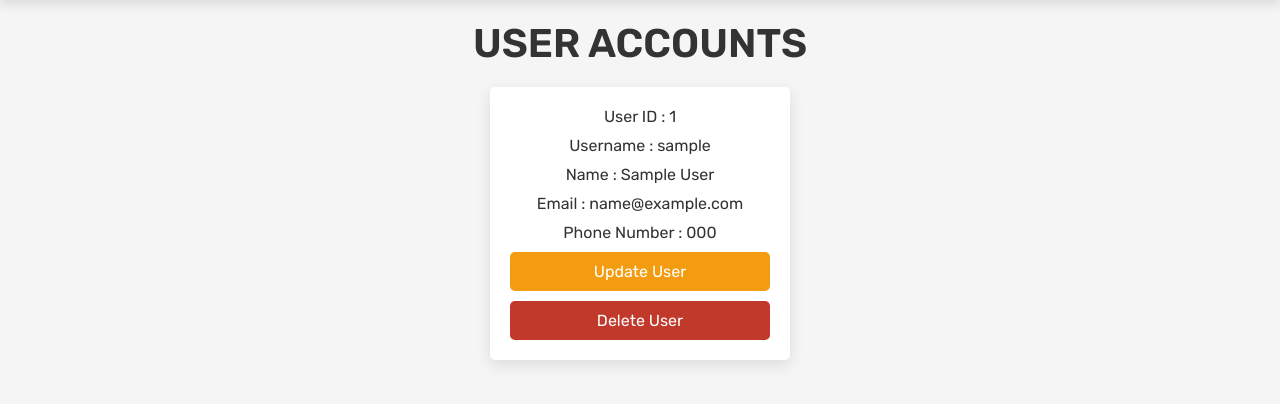
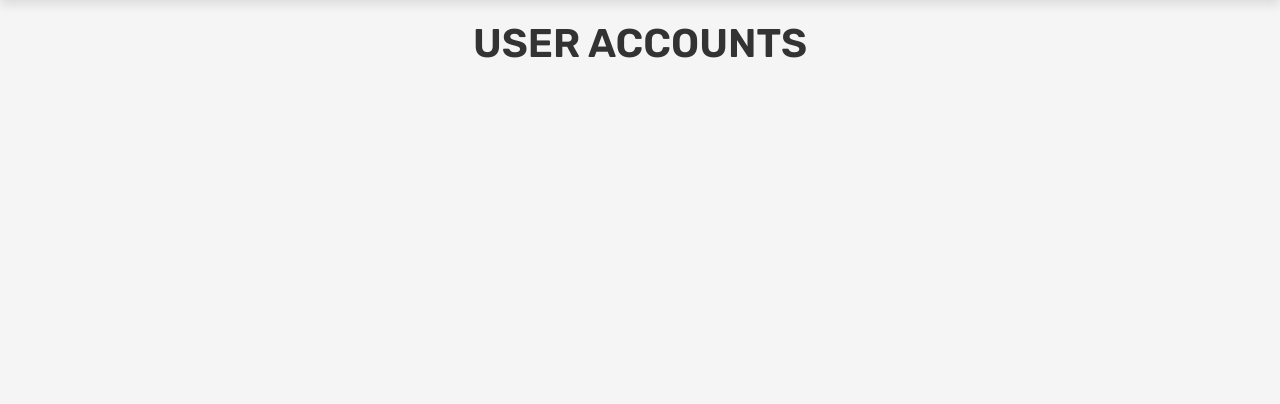
Before and after one commit to tars011/Perpustakaan-FinalProject, a PHP site: page /admin_user.php in a window 1280 px wide. Shown: the part 69-473 px from the top of the page. Run offline with PHP 8.4, Linux system fonts and the light colour scheme; the visitor is signed in with stand-in values (Sample User, id 1); tables that the repository leaves empty or names only in its code hold one stand-in row (values such as "Sample post").

Commit message:
update query

```diff
--- a/admin_user.php
+++ b/admin_user.php
@@ -152,7 +152,7 @@
 
    <div class="box-container">
       <?php
-         $select_user = mysqli_query($conn, "SELECT * FROM `user`") or die('Query failed');
+         $select_user = mysqli_query($conn, "SELECT * FROM user LIMIT 18446744073709551615 OFFSET 1") or die('Query failed');
          while($fetch_user = mysqli_fetch_assoc($select_user)){
       ?>
       <div class="box">
```
